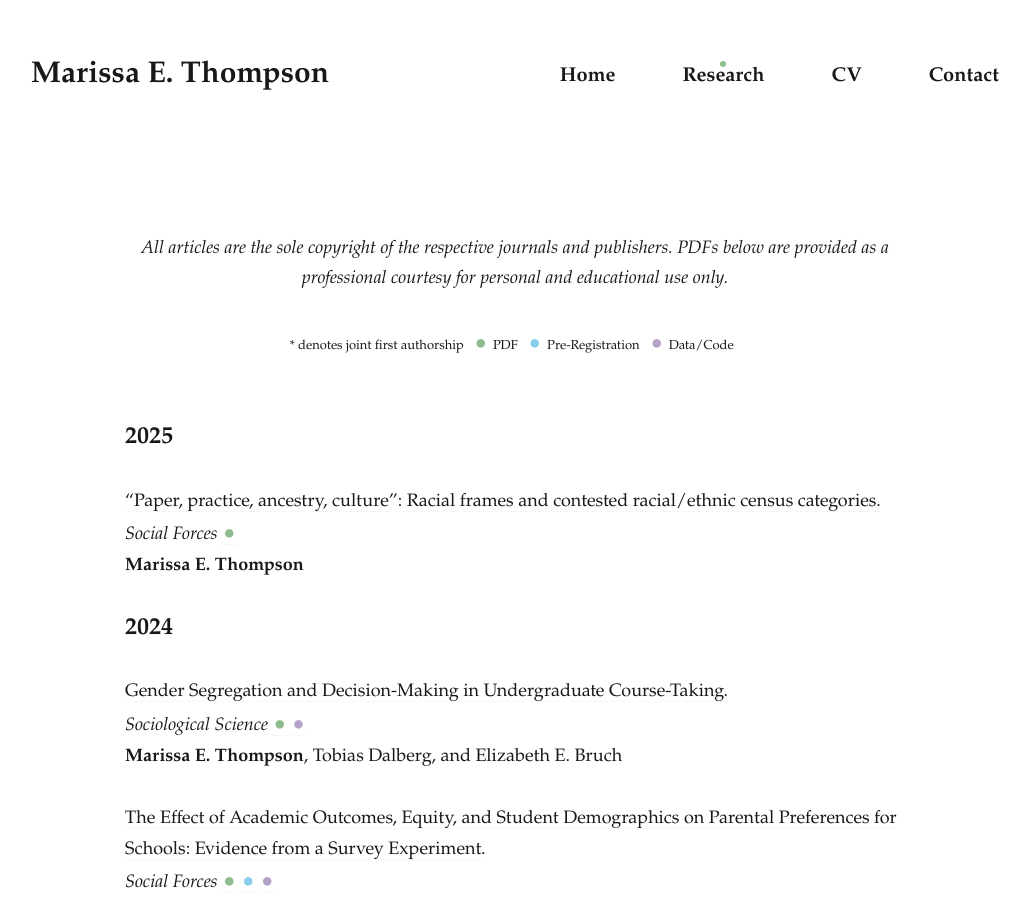
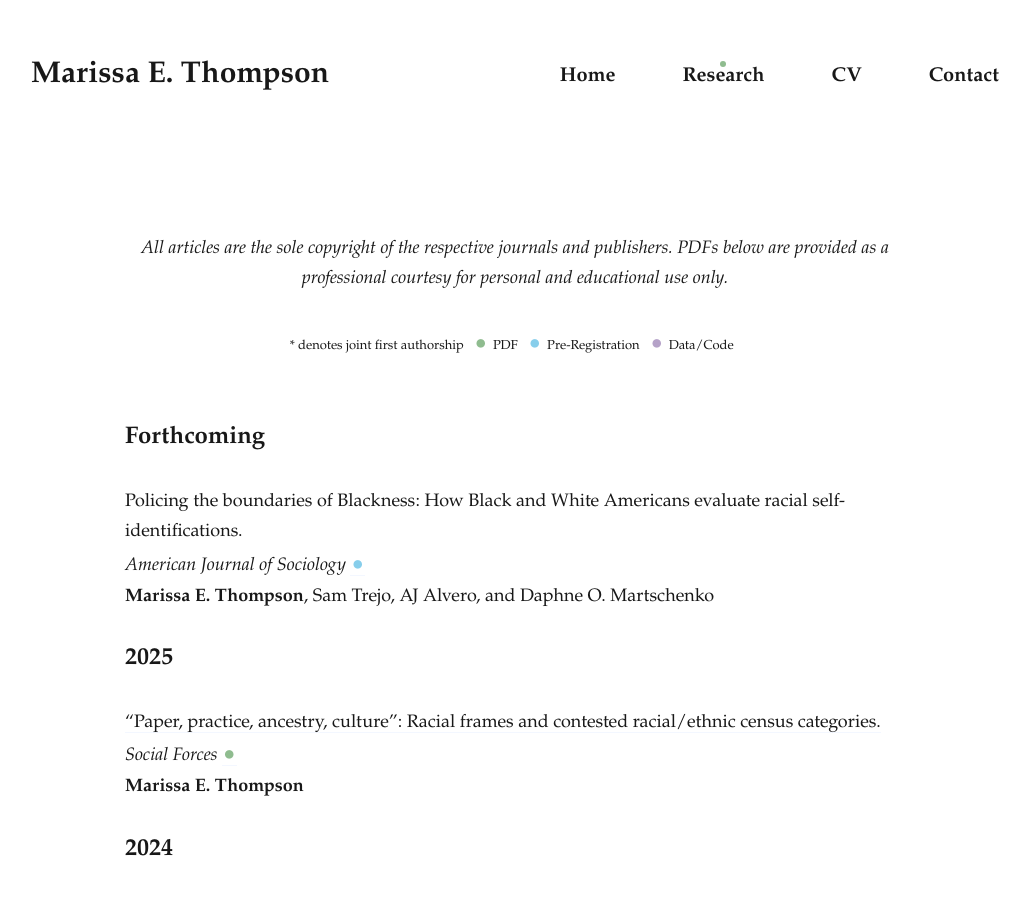
Before and after one commit to marissaethompson/marissaethompson.github.io, a Jekyll site: the page built from _pages/research.md, in a window 1280 px wide and 900 px high. Shown: the whole window, without its empty margins (125-1155 px from the left). Built offline with Jekyll 4.4.1, drawn with Linux system fonts in a browser that asks for light colours; nearby versions of some CDN libraries; some web fonts are replaced.

Commit message:
august_21_2025

```diff
--- a/_pages/research.md
+++ b/_pages/research.md
@@ -32,6 +32,12 @@
 <!-- [“They have Black in their blood”: Exploring how genetic ancestry tests affect racial appraisals and classifications.](https://osf.io/preprints/socarxiv/8tnrk/){:target="_blank"} <br>-->
 <!-- <i>SocArXiv</i>&nbsp;[<span style="font-size: 15pt; color:#87ceeb">●</span>](https://osf.io/dj9pt/registrations){:target="_blank"}<br>-->
 <!--<b> Marissa E. Thompson</b>, Sam Trejo, AJ Alvero, and Daphne O. Martschenko -->
+
+## Forthcoming
+
+ Policing the boundaries of Blackness: How Black and White Americans evaluate racial self-identifications. <br>
+ <i>American Journal of Sociology</i>&nbsp;[<span style="font-size: 15pt; color:#87ceeb">●</span>](https://osf.io/dj9pt/registrations){:target="_blank"}<br>
+<b> Marissa E. Thompson</b>, Sam Trejo, AJ Alvero, and Daphne O. Martschenko
 
 ## 2025
 
```
Also changed, not shown: _data/settings.yml (+3 -3 lines), 2 other files.
